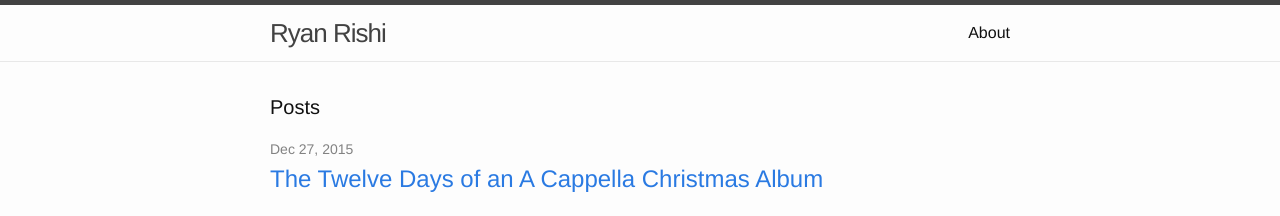
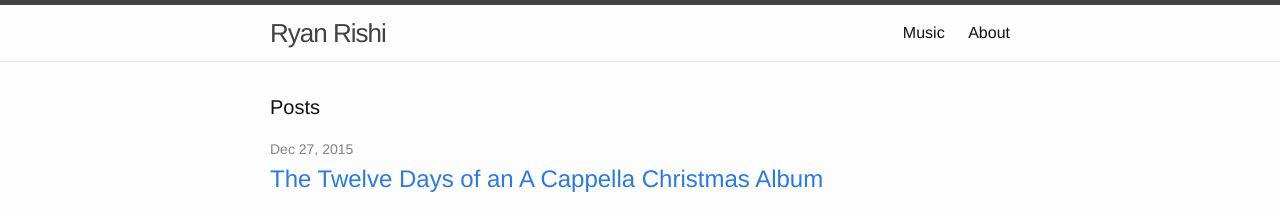
Before and after one commit to ryanrishi/ryanrishi.com, a Jekyll site: the page built from index.html, in a window 1280 px wide. Shown: the top 216 px of the page. Built offline with Jekyll 4.4.1, drawn with Linux system fonts in a browser that asks for light colours.

Commit message:
commented out dynamic headers until I build site out more

```diff
--- a/_includes/header.html
+++ b/_includes/header.html
@@ -14,11 +14,13 @@
       </a>
 
       <div class="trigger">
-        {% for my_page in site.pages %}
+        <a class="page-link" href="#music">Music</a>
+        <a class="page-link" href="#about">About</a>
+        <!-- {% for my_page in site.pages %}
           {% if my_page.title %}
           <a class="page-link" href="{{ my_page.url | prepend: site.baseurl }}">{{ my_page.title }}</a>
           {% endif %}
-        {% endfor %}
+        {% endfor %} -->
       </div>
     </nav>
 
```
